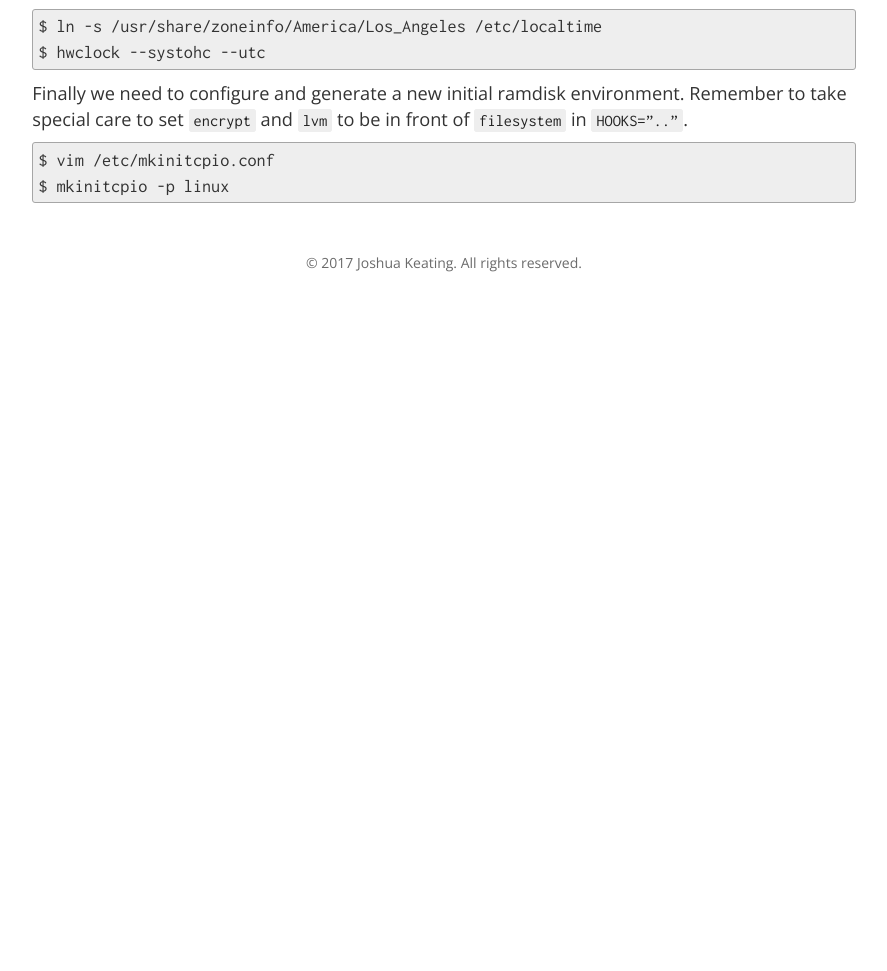
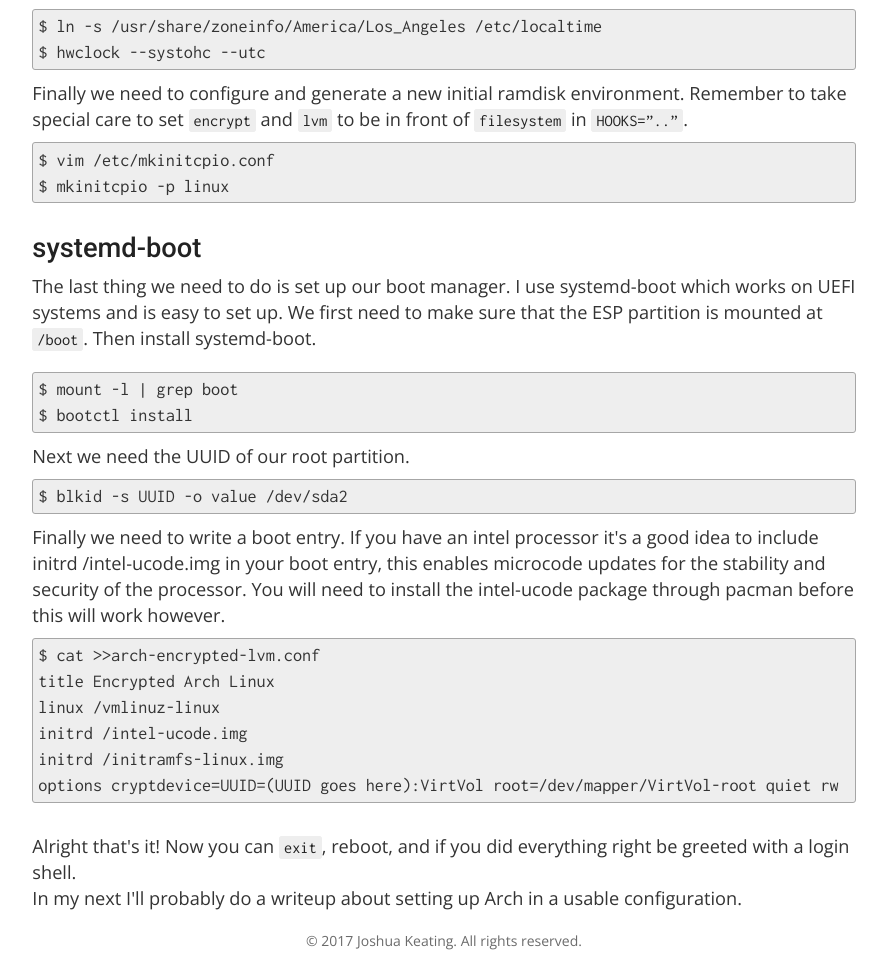
Before and after one commit to joshkeating/joshuakeating.com, a plain HTML site: page encryptarchlinux.html in a window 1280 px wide. Shown: the part 2532-3503 px from the top of the page, without its empty margins (196-1083 px from the left). Before the commit the page ends 2825 px from the top, so only its background shows below. Drawn offline with nearby package versions, Linux system fonts and the light colour scheme.

Commit message:
finished content

```diff
--- a/encryptarchlinux.html
+++ b/encryptarchlinux.html
@@ -157,6 +157,36 @@ $ vim /etc/mkinitcpio.conf
 $ mkinitcpio -p linux</pre>
 
 					</p>
+					<h4 class="article-subheading">
+						systemd-boot
+					</h4>
+					<p>
+						The last thing we need to do is set up our boot manager.  I use systemd-boot which works on UEFI systems and is easy to set up.  We first need to make sure that the ESP partition is mounted at <code class="inlinecode">/boot</code>. Then install systemd-boot.
+
+						<pre class="codeblock">
+$ mount -l | grep boot
+$ bootctl install</pre>
+
+						Next we need the UUID of our root partition.
+
+						<pre class="codeblock">
+$ blkid -s UUID -o value /dev/sda2</pre>
+
+						Finally we need to write a boot entry. If you have an intel processor it's a good idea to include initrd /intel-ucode.img in your boot entry, this enables microcode updates for the stability and security of the processor. You will need to install the intel-ucode package through pacman before this will work however.
+
+						<pre class="codeblock">
+$ cat >>arch-encrypted-lvm.conf
+title Encrypted Arch Linux
+linux /vmlinuz-linux
+initrd /intel-ucode.img
+initrd /initramfs-linux.img
+options cryptdevice=UUID=(UUID goes here):VirtVol root=/dev/mapper/VirtVol-root quiet rw</pre>
+					</p>
+
+					Alright that's it! Now you can <code class="inlinecode">exit</code>, reboot, and if you did everything right be greeted with a login shell.
+					<br>
+					In my next I'll probably do a writeup about setting up Arch in a usable configuration.
+
 				</div>
 
 			</article>
```
